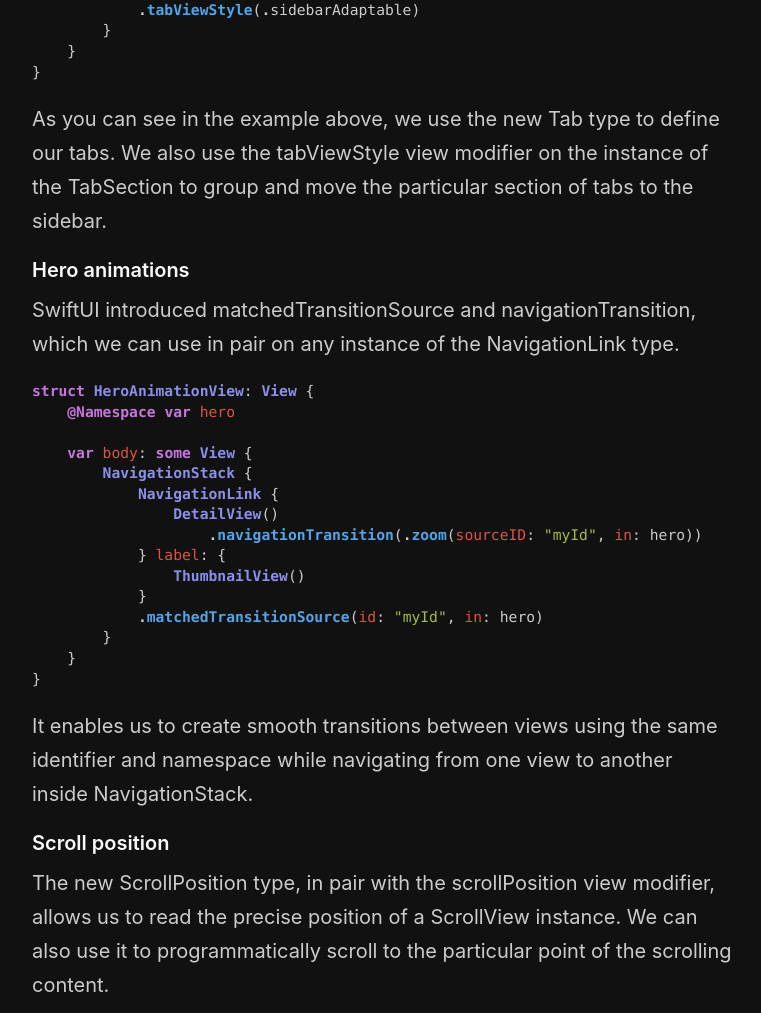
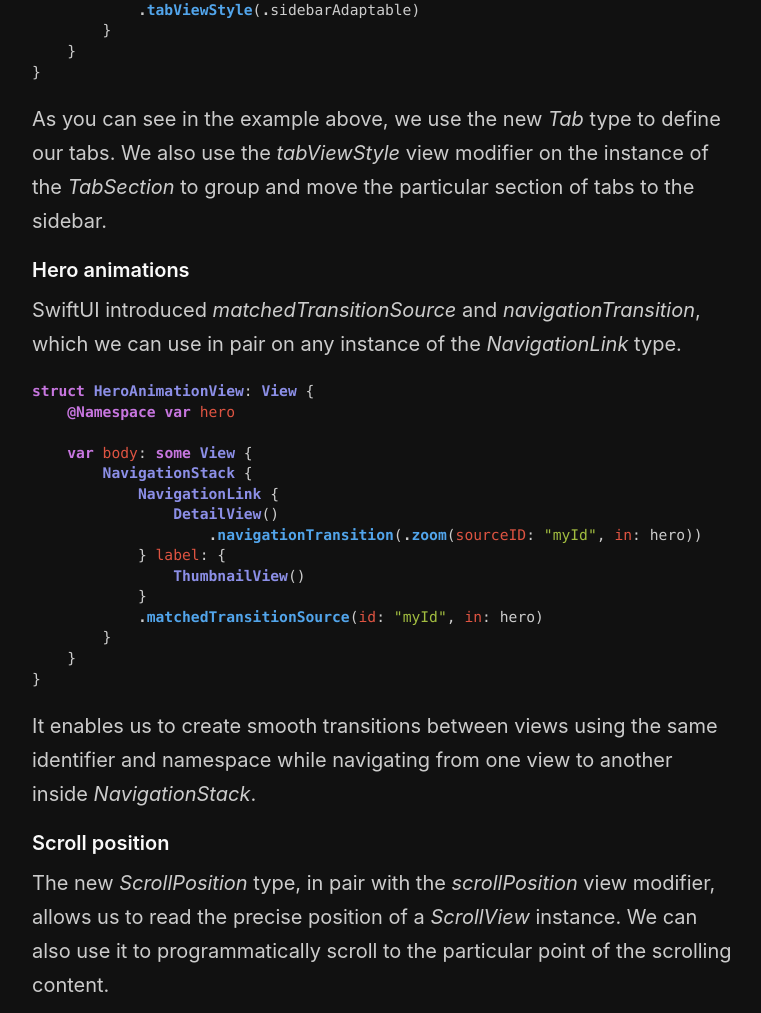
Before and after one commit to mecid/mecid.github.io, a Jekyll site: the page built from _posts/2024-06-10-what-is-new-in-swiftui-after-wwdc24.md, in a window 1280 px wide and 1400 px high, scrolled down 1645 px. Shown: the part 153-1166 px from the top of the window, without its empty margins (258-1019 px from the left). Built offline with Jekyll 4.4.1, drawn with Linux system fonts in a browser that asks for light colours; some of the changed text lies outside the part shown.

Commit message:
wwdc 24 post formatted

````diff
--- a/_posts/2024-06-10-what-is-new-in-swiftui-after-wwdc24.md
+++ b/_posts/2024-06-10-what-is-new-in-swiftui-after-wwdc24.md
@@ -8,7 +8,7 @@ category: Meta
 WWDC 24 is here, and we have a lot to cover. Every year, SwiftUI matures by introducing more features to catch up with UIKit. This year is no exception. Let's dive into the new features that the SwiftUI framework introduces.
 
 #### View collections
-SwiftUI introduced the new overloads for Group and ForEach views, allowing us to create custom containers like List or TabView.
+SwiftUI introduced the new overloads for *Group* and *ForEach* views, allowing us to create custom containers like *List* or *TabView*.
 
 ```swift
 struct AppStoreView<Content: View>: View {
@@ -31,10 +31,10 @@ struct AppStoreView<Content: View>: View {
 }
 ```
 
-As you can see in the example above, we use the Group view with the new initializer, which allows us to access the views of the content view passed via @ViewBuilder closure. SwiftUI introduces new Subview and SubviewsCollection types, providing proxy access to real views.
+As you can see in the example above, we use the *Group* view with the new initializer, which allows us to access the views of the content view passed via *@ViewBuilder* closure. SwiftUI introduces new *Subview* and *SubviewsCollection* types, providing proxy access to real views.
 
 #### New tab bar experience
-Using the new Tab type, the new customizable tab bar experience with fluid transition into a sidebar is available in SwiftUI.
+Using the new *Tab* type, the new customizable tab bar experience with fluid transition into a sidebar is available in SwiftUI.
 
 ```swift
 enum Destination: Hashable {
@@ -71,10 +71,10 @@ struct RootView: View {
 }
 ```
 
-As you can see in the example above, we use the new Tab type to define our tabs. We also use the tabViewStyle view modifier on the instance of the TabSection to group and move the particular section of tabs to the sidebar.
+As you can see in the example above, we use the new *Tab* type to define our tabs. We also use the *tabViewStyle* view modifier on the instance of the *TabSection* to group and move the particular section of tabs to the sidebar.
 
 #### Hero animations
-SwiftUI introduced matchedTransitionSource and navigationTransition, which we can use in pair on any instance of the NavigationLink type.
+SwiftUI introduced *matchedTransitionSource* and *navigationTransition*, which we can use in pair on any instance of the *NavigationLink* type.
 
 ```swift
 struct HeroAnimationView: View {
@@ -94,10 +94,10 @@ struct HeroAnimationView: View {
 }
 ```
 
-It enables us to create smooth transitions between views using the same identifier and namespace while navigating from one view to another inside NavigationStack.
+It enables us to create smooth transitions between views using the same identifier and namespace while navigating from one view to another inside *NavigationStack*.
 
 #### Scroll position
-The new ScrollPosition type, in pair with the scrollPosition view modifier, allows us to read the precise position of a ScrollView instance. We can also use it to programmatically scroll to the particular point of the scrolling content.
+The new *ScrollPosition* type, in pair with the *scrollPosition* view modifier, allows us to read the precise position of a *ScrollView* instance. We can also use it to programmatically scroll to the particular point of the scrolling content.
 
 ```swift
 struct ScrollPositionExample: View {
@@ -119,7 +119,7 @@ struct ScrollPositionExample: View {
 ```
 
 #### Entry macro
-The new Entry macro allows us to quickly introduce environment values, focused values, etc, without boilerplate. Let's look at how we define environment values before the Entry macro.
+The new *Entry* macro allows us to quickly introduce environment values, focused values, etc, without boilerplate. Let's look at how we define environment values before the *Entry* macro.
 
 ```swift
 struct ItemsPerPageKey: EnvironmentKey {
@@ -134,7 +134,7 @@ extension EnvironmentValues {
 }
 ```
 
-Now, we can minimize our code by using the Entry macro.
+Now, we can minimize our code by using the *Entry* macro.
 
 ```swift
 extension EnvironmentValues {
@@ -143,4 +143,4 @@ extension EnvironmentValues {
 ```
 
 #### Others
-The next iteration of the SwiftUI framework includes many new APIs, such as window pushing, text selection observation in the TextField and TextEditor views, search focus monitoring, custom text rendering, new MeshGradient type, and much more that I can't cover in a single post.
+The next iteration of the SwiftUI framework includes many new APIs, such as window pushing, text selection observation in the *TextField* and *TextEditor* views, search focus monitoring, custom text rendering, new *MeshGradient* type, and much more that I can't cover in a single post.
````
